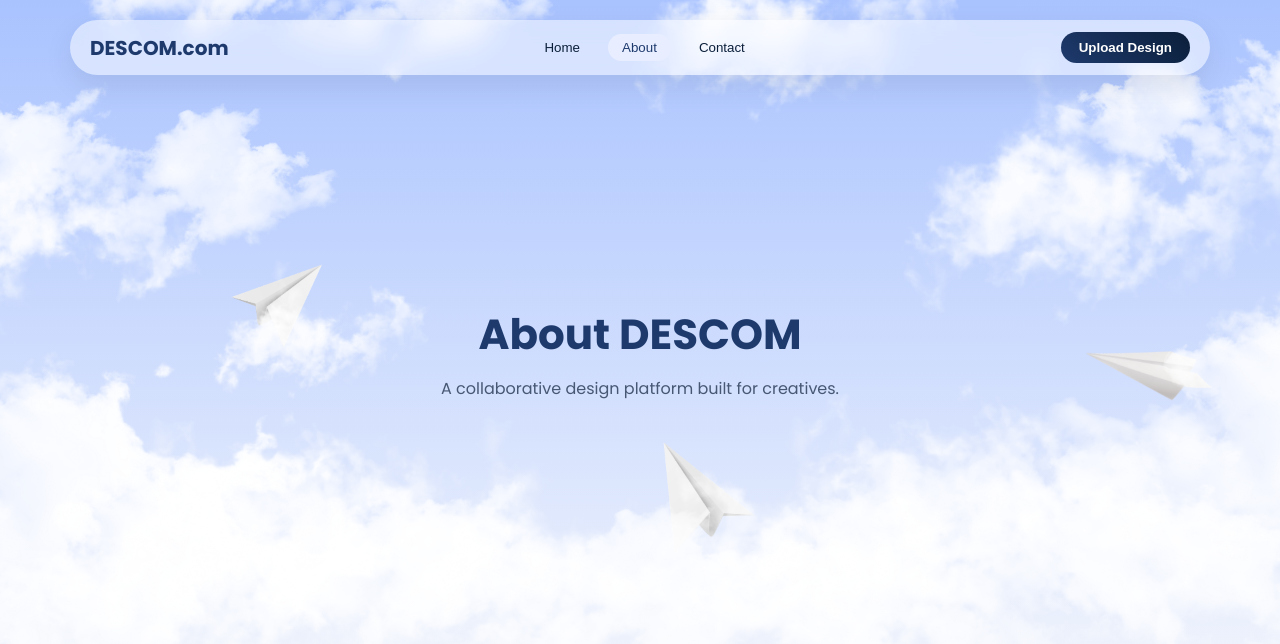
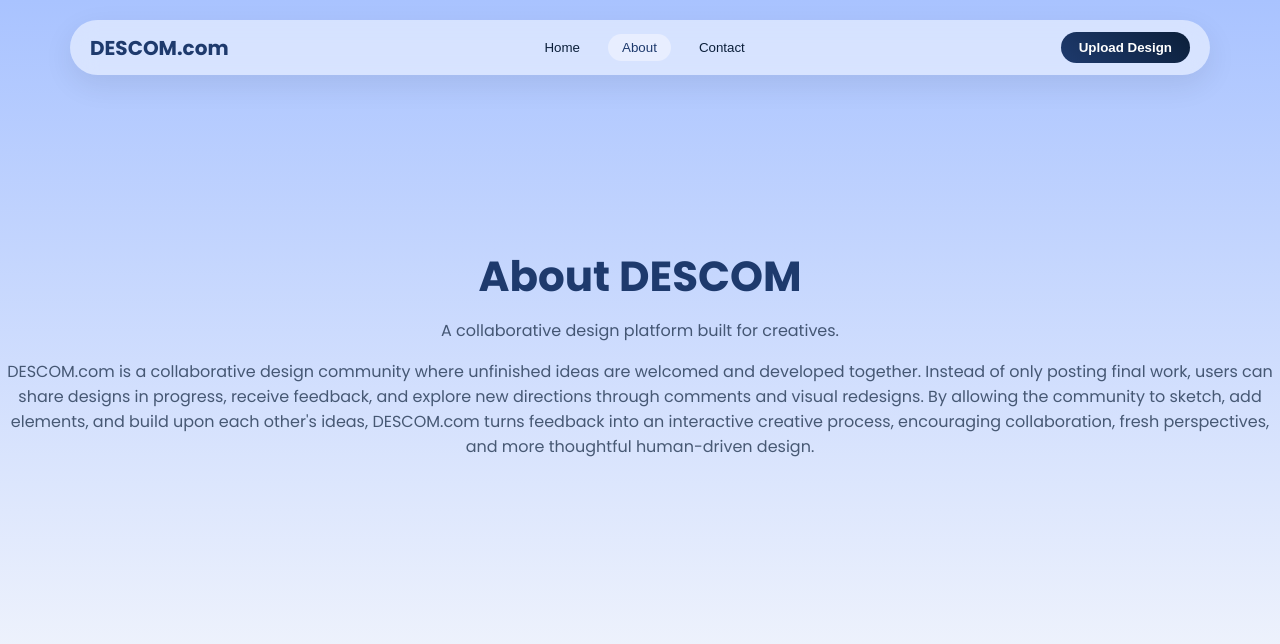
Before and after one commit to omarmuhammad-ship-it/fyp-web, a plain HTML site: page Frontend/about.html in a window 1280 px wide. Drawn offline with Linux system fonts and the light colour scheme.

Commit message:
about page update

```diff
--- a/Frontend/about.html
+++ b/Frontend/about.html
@@ -23,10 +23,18 @@
 </header>
 
 <section class="hero">
-<div class="hero-overlay">
-<h1>About DESCOM</h1>
-<p>A collaborative design platform built for creatives.</p>
-</div>
+  <div class="hero-overlay">
+    <h1>About DESCOM</h1>
+    <p>A collaborative design platform built for creatives.</p>
+
+    <p>
+      DESCOM.com is a collaborative design community where unfinished ideas are welcomed and developed together.
+      Instead of only posting final work, users can share designs in progress, receive feedback, and explore new
+      directions through comments and visual redesigns. By allowing the community to sketch, add elements, and
+      build upon each other's ideas, DESCOM.com turns feedback into an interactive creative process, encouraging
+      collaboration, fresh perspectives, and more thoughtful human-driven design.
+    </p>
+  </div>
 </section>
 
 </section>
```
Also changed, not shown: Frontend/images/cloudsnplanes.png (deleted), Frontend/images/transparentbg.png (deleted), 1 other file.
